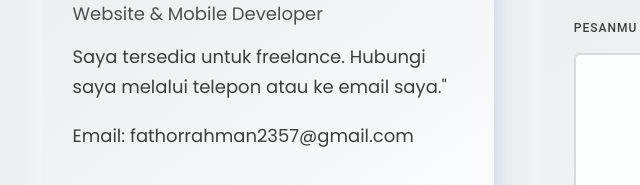
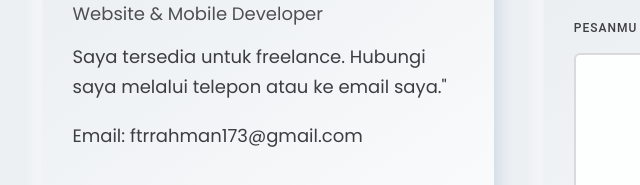
Before and after one commit to fathorrahmans/fathorrahmans.github.io, a plain HTML site: page index.html in a window 1280 px wide. Shown: the part 2149-2334 px from the top of the page, 35-675 px from the left. Drawn offline with Linux system fonts and the light colour scheme; no server answers.

Commit message:
Update index.html

```diff
--- a/index.html
+++ b/index.html
@@ -330,7 +330,7 @@
                                 <p>Saya tersedia untuk freelance. Hubungi saya melalui telepon atau ke email saya."
                                 </p>
                                 <span class="mail">Email: <a target="_blank"
-                                        href="mailto:fathorrahman2357@gmail.com">fathorrahman2357@gmail.com</a></span>
+                                        href="mailto:ftrrahman173@gmail.com">ftrrahman173@gmail.com</a></span>
                             </div>
                             <div class="social-area">
                                 <div class="name">TEMUKAN SAYA</div>
```
